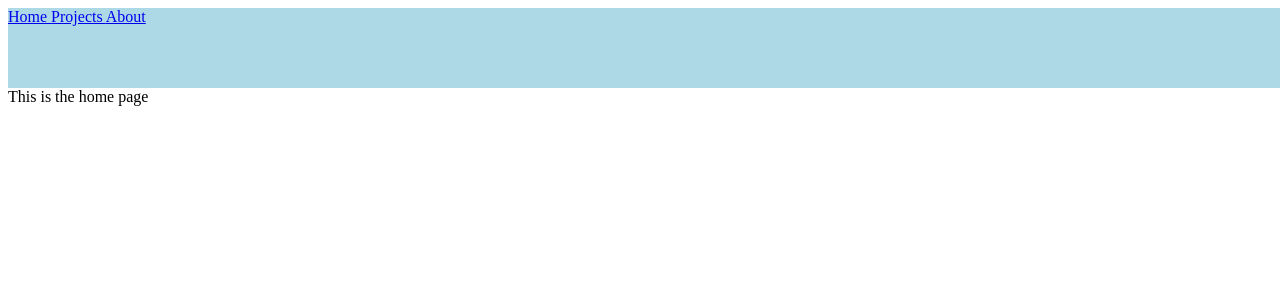
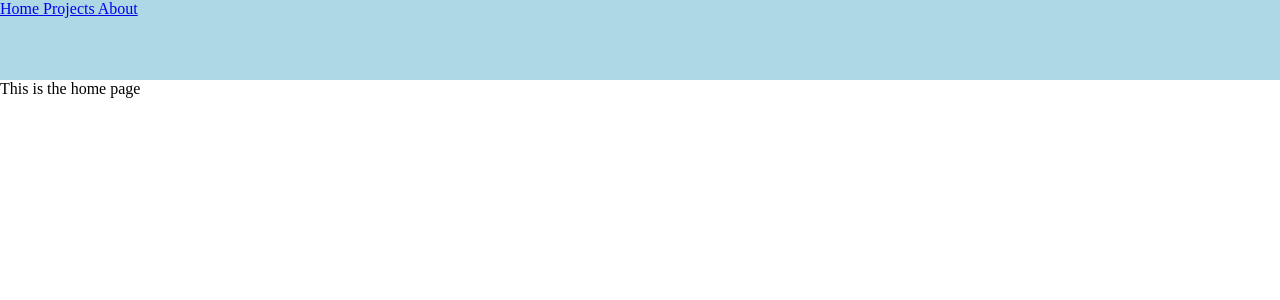
Before and after one commit to andydangit/React-Hook, a React (Create React App) app: page / in a window 1280 px wide. Shown: the top 300 px of the page. Built offline with nearby package versions, Linux system fonts and the light colour scheme.

Commit message:
remove not needed style

```diff
--- a/src/App.css
+++ b/src/App.css
@@ -1,38 +1,7 @@
 .App {
   text-align: center;
 }
-
-.App-logo {
-  height: 40vmin;
-  pointer-events: none;
-}
-
-@media (prefers-reduced-motion: no-preference) {
-  .App-logo {
-    animation: App-logo-spin infinite 20s linear;
-  }
-}
-
-.App-header {
-  background-color: #282c34;
-  min-height: 100vh;
-  display: flex;
-  flex-direction: column;
-  align-items: center;
-  justify-content: center;
-  font-size: calc(10px + 2vmin);
-  color: white;
-}
-
-.App-link {
-  color: #61dafb;
-}
-
-@keyframes App-logo-spin {
-  from {
-    transform: rotate(0deg);
-  }
-  to {
-    transform: rotate(360deg);
-  }
-}
+ body{
+   padding: 0px;
+   margin: 0px;
+ }
```
